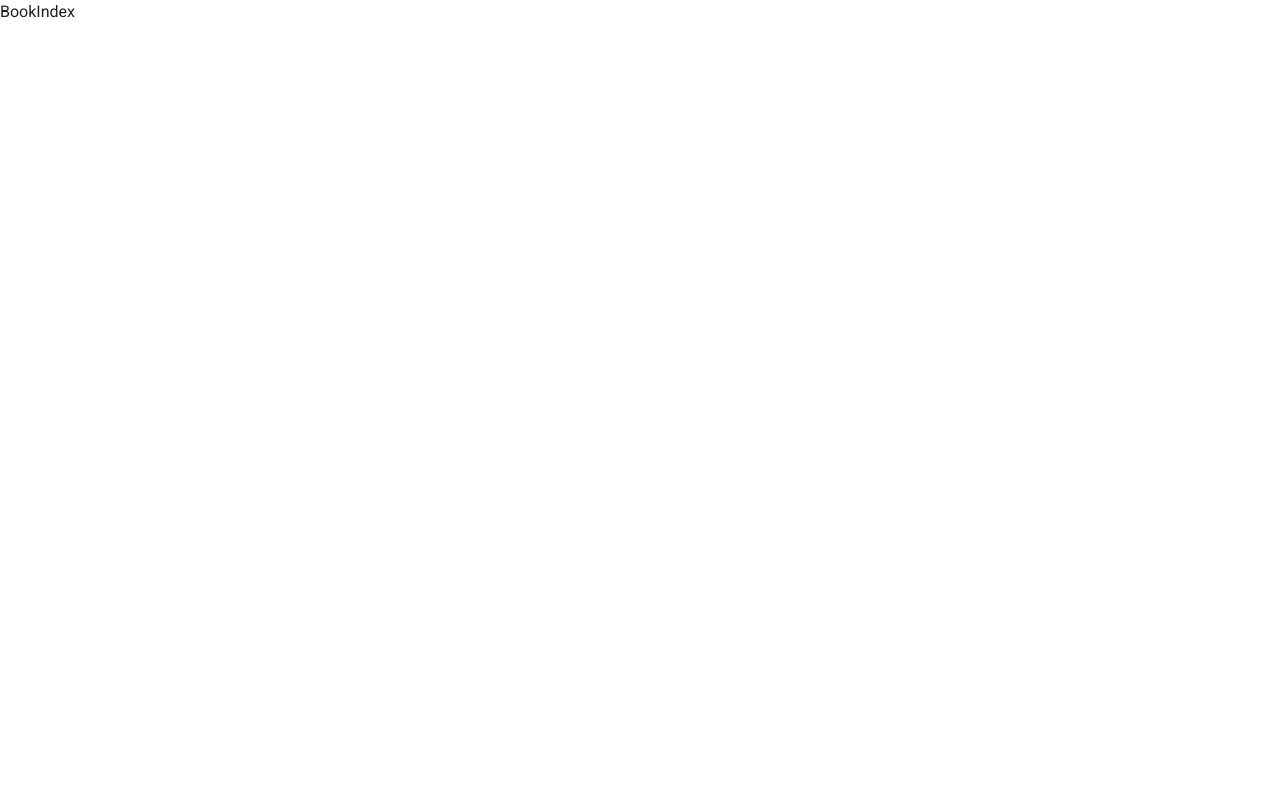
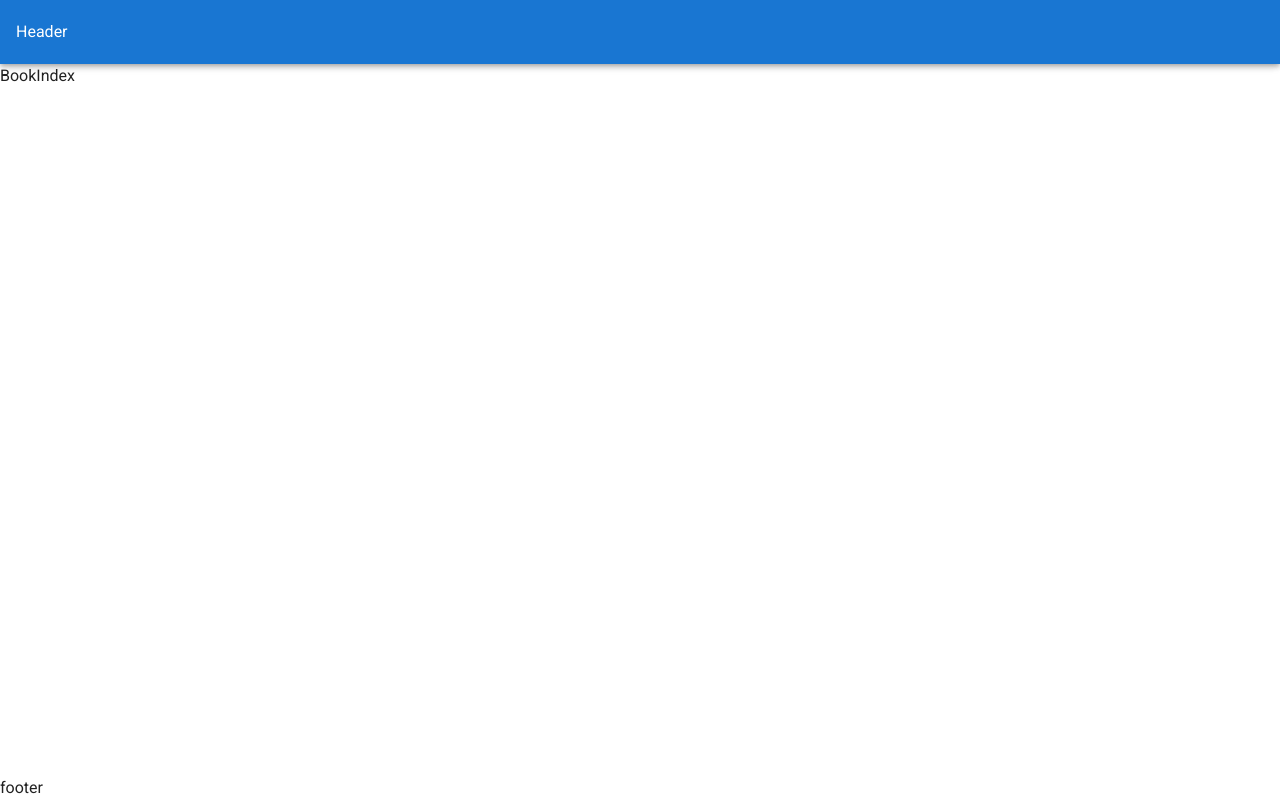
Before and after one commit to Emiri-i/book-search-app, a Vue app: page / in a window 1280 px wide. Built offline with nearby package versions, Linux system fonts and the light colour scheme.

Commit message:
fixed to show header and footer

```diff
--- a/src/App.vue
+++ b/src/App.vue
@@ -15,6 +15,10 @@ import Footer from "@/global/Footer.vue";
 
 export default Vue.extend({
   name: "App",
+  components: {
+    Header,
+    Footer,
+  },
   data() {
     return {
       value: "hoge",
--- a/src/global/Footer.vue
+++ b/src/global/Footer.vue
@@ -5,7 +5,15 @@
 </template>
 
 <script>
-export default {};
+import Vue from "vue";
+export default Vue.extend({
+  name: "Footer",
+  data() {
+    return {
+      value: "hoge",
+    };
+  },
+});
 </script>
 
 <style></style>
--- a/src/global/Header.vue
+++ b/src/global/Header.vue
@@ -1,13 +1,22 @@
 <template>
   <div>
     <v-app-bar app color="primary" dark>
+      Header
       <v-spacer></v-spacer>
     </v-app-bar>
   </div>
 </template>
 
 <script>
-export default {};
+import Vue from "vue";
+export default Vue.extend({
+  name: "Header",
+  data() {
+    return {
+      value: "hoge",
+    };
+  },
+});
 </script>
 
 <style></style>
```
